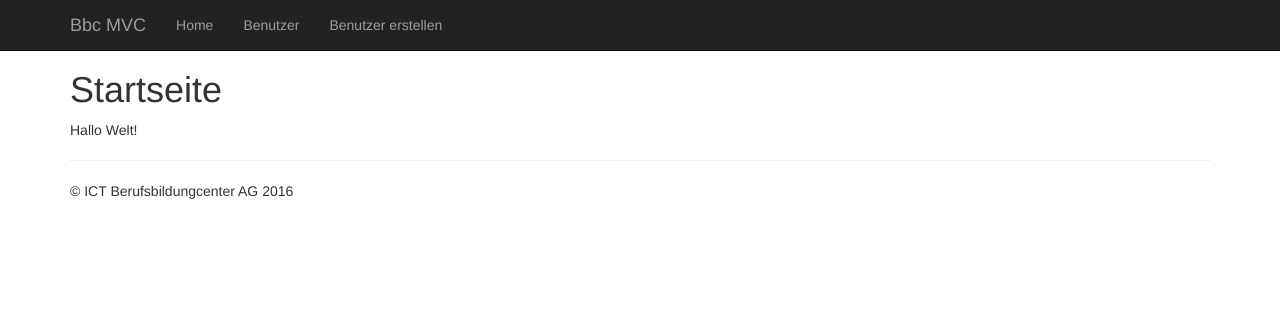
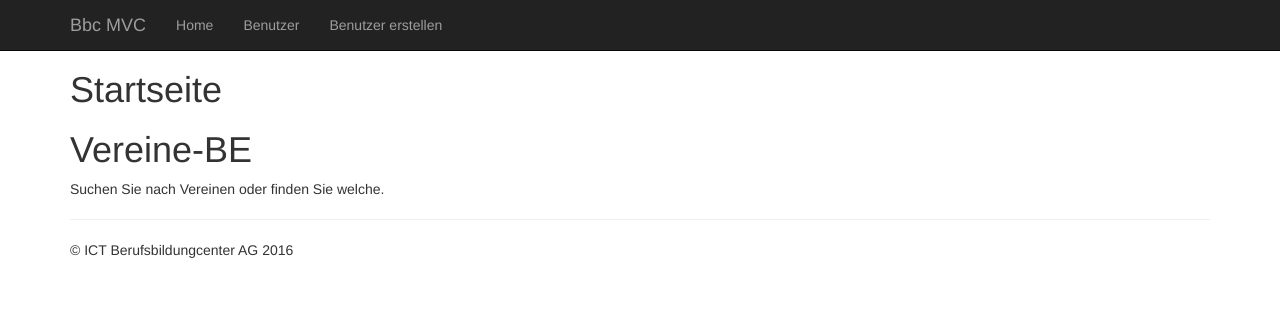
Before and after one commit to Jonas1710/Vereine-BE, a PHP site: page / in a window 1280 px wide. Shown: the top 311 px of the page. Run offline with PHP 8.4, Linux system fonts and the light colour scheme; some libraries are stand-ins or nearby versions.

Commit message:
homepage text

```diff
--- a/view/default_index.php
+++ b/view/default_index.php
@@ -1 +1,2 @@
-Hallo Welt!
+<h1>Vereine-BE</h1>
+<p>Suchen Sie nach Vereinen oder finden Sie welche.</p>
```
